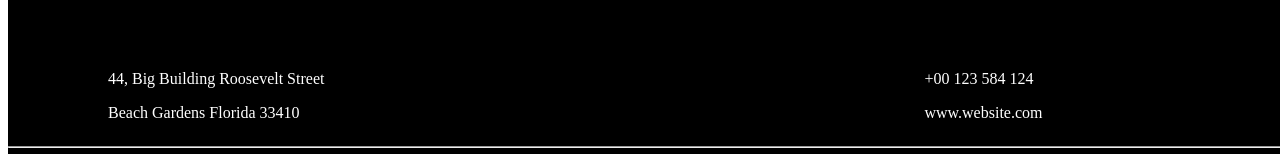
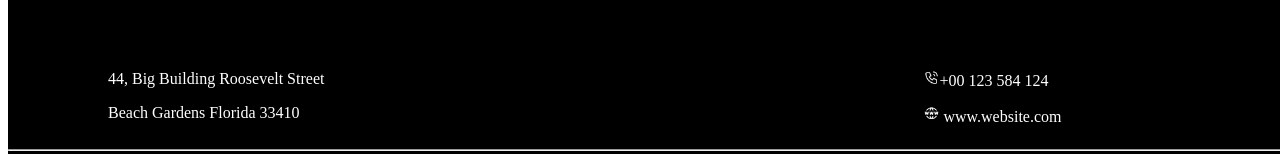
Before and after one commit to Polash06/Reset-batch-1-Assigment, a plain HTML site: page index.html in a window 1280 px wide. Shown: the part 6441-6595 px from the top of the page. Drawn offline with Linux system fonts and the light colour scheme.

Commit message:
ten commite

```diff
--- a/Stayel/blog.css
+++ b/Stayel/blog.css
@@ -245,3 +245,6 @@ margin-top: 60px;
   margin-left: 100px;
   margin-top: 30px;
 }
+.lastImages{
+  width: 15px;
+}
--- a/index.html
+++ b/index.html
@@ -124,8 +124,8 @@
             <p> Beach Gardens Florida 33410</p>
         </div>
         <div>
-            <p class="pppBig">+00 123 584 124</p>
-            <P>www.website.com</P>
+            <p class="pppBig"><img class="lastImages" src="/resources/Call.png" alt="">+00 123 584 124</p>
+            <P> <img class="lastImages" src="/resources/Website.png" alt=""> www.website.com</P>
         </div>
       </div>
         <hr>
```
